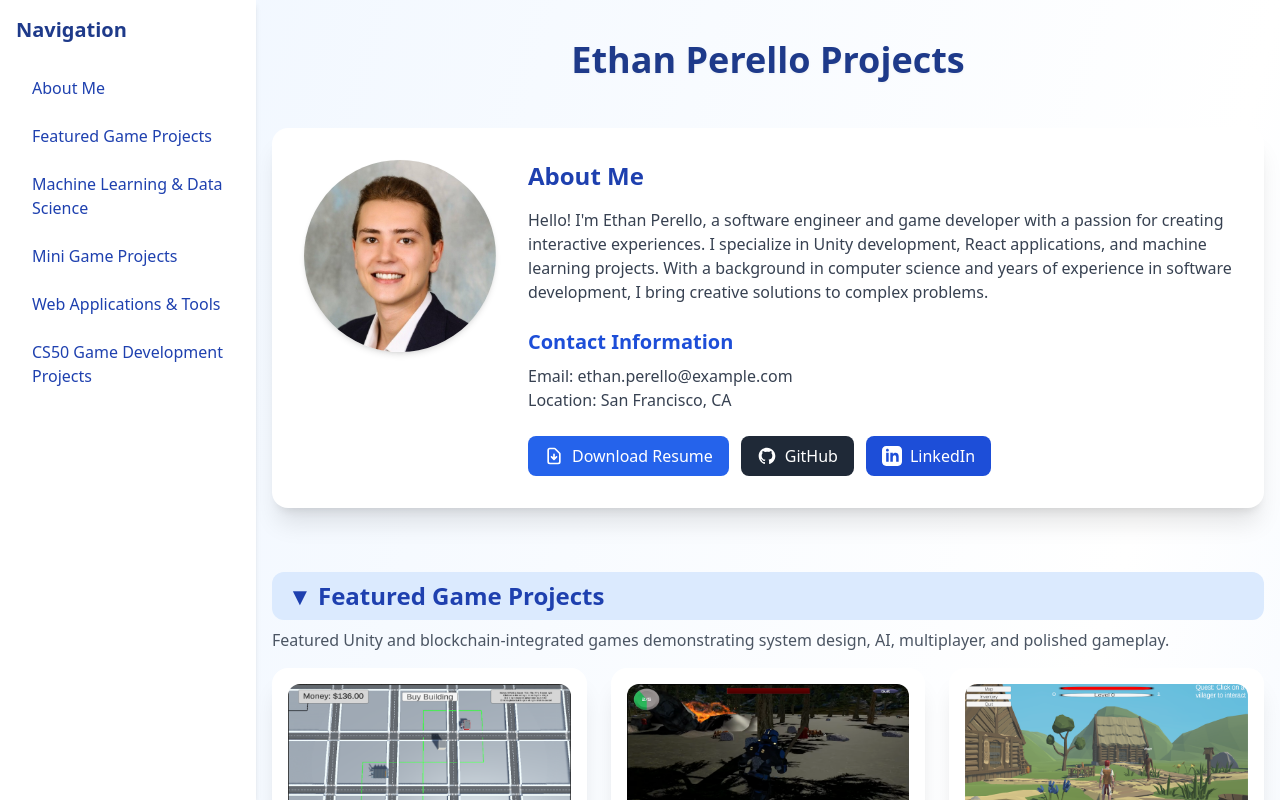
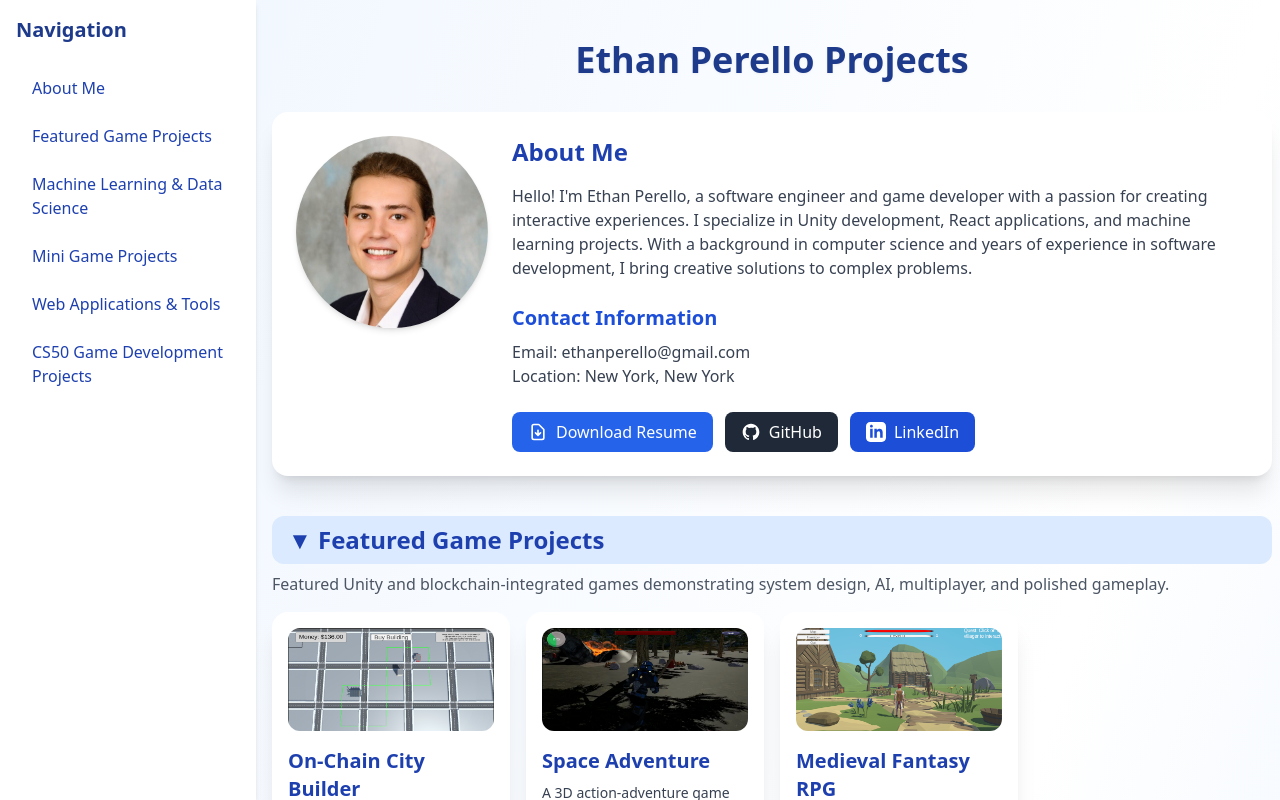
Before and after one commit to EthanPerello/EthanPerello.github.io, a React (Create React App) app: page / in a window 1280 px wide. Shown: the top 800 px of the page. Built offline with nearby package versions, Linux system fonts and the light colour scheme.

Commit message:
Update before deploy

```diff
--- a/src/App.js
+++ b/src/App.js
@@ -79,8 +79,8 @@ const Layout = ({ children }) => {
 
       {/* Main Content */}
       <div className="flex-1">
-        <div className="max-w-screen-xl mx-auto px-4 py-10">
-          <h1 className="text-4xl font-extrabold text-center mb-12 text-blue-900 drop-shadow-sm">
+        <div className="w-full px-2 md:pl-4 py-10">
+          <h1 className="text-4xl font-extrabold text-center mb-8 text-blue-900 drop-shadow-sm">
             Ethan Perello Projects
           </h1>
           {children}
@@ -93,9 +93,9 @@ const Layout = ({ children }) => {
 // Profile Section Component
 const ProfileSection = () => {
   return (
-    <div className="mb-16" id="profile">
-      <div className="bg-white rounded-2xl shadow-xl p-6 md:p-8">
-        <div className="flex flex-col md:flex-row gap-8 items-center md:items-start">
+    <div className="mb-10" id="profile">
+      <div className="bg-white rounded-2xl shadow-xl p-4 md:p-6">
+        <div className="flex flex-col md:flex-row gap-6 items-center md:items-start">
           {/* Profile Picture */}
           <div className="w-48 h-48 flex-shrink-0">
             <img
@@ -119,8 +119,8 @@ const ProfileSection = () => {
             <div className="mb-6">
               <h3 className="text-xl font-semibold text-blue-700 mb-2">Contact Information</h3>
               <p className="text-gray-700">
-                <span className="font-medium">Email:</span> ethan.perello@example.com<br />
-                <span className="font-medium">Location:</span> San Francisco, CA
+                <span className="font-medium">Email:</span> ethanperello@gmail.com<br />
+                <span className="font-medium">Location:</span> New York, New York
               </p>
             </div>
 
@@ -149,7 +149,7 @@ const ProfileSection = () => {
                 GitHub
               </a>
               <a
-                href="https://linkedin.com/in/ethanperello"
+                href="http://linkedin.com/in/EthanPerello"
                 className="bg-blue-700 hover:bg-blue-800 text-white px-4 py-2 rounded-lg transition duration-200 flex items-center"
                 target="_blank"
                 rel="noopener noreferrer"
@@ -258,7 +258,7 @@ const CollapsibleSection = ({ title, description, children, id }) => {
       {open && (
         <>
           {description && <p className="text-gray-600 mb-4">{description}</p>}
-          <div className="grid grid-cols-1 sm:grid-cols-2 lg:grid-cols-3 gap-6">{children}</div>
+          <div className="grid grid-cols-1 sm:grid-cols-2 lg:grid-cols-3 xl:grid-cols-4 gap-4">{children}</div>
         </>
       )}
     </div>
```
Also changed, not shown: 2 other files (tests, documents, lock files or other folders).
